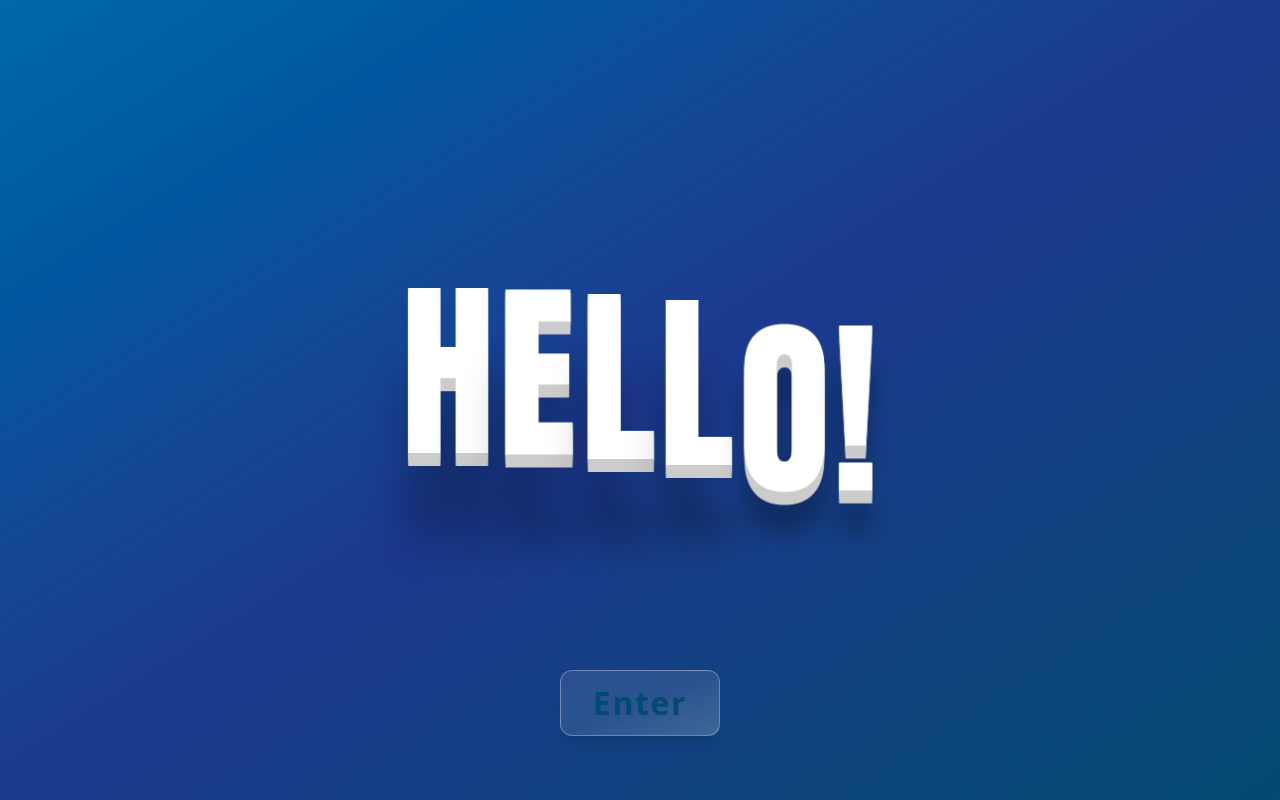
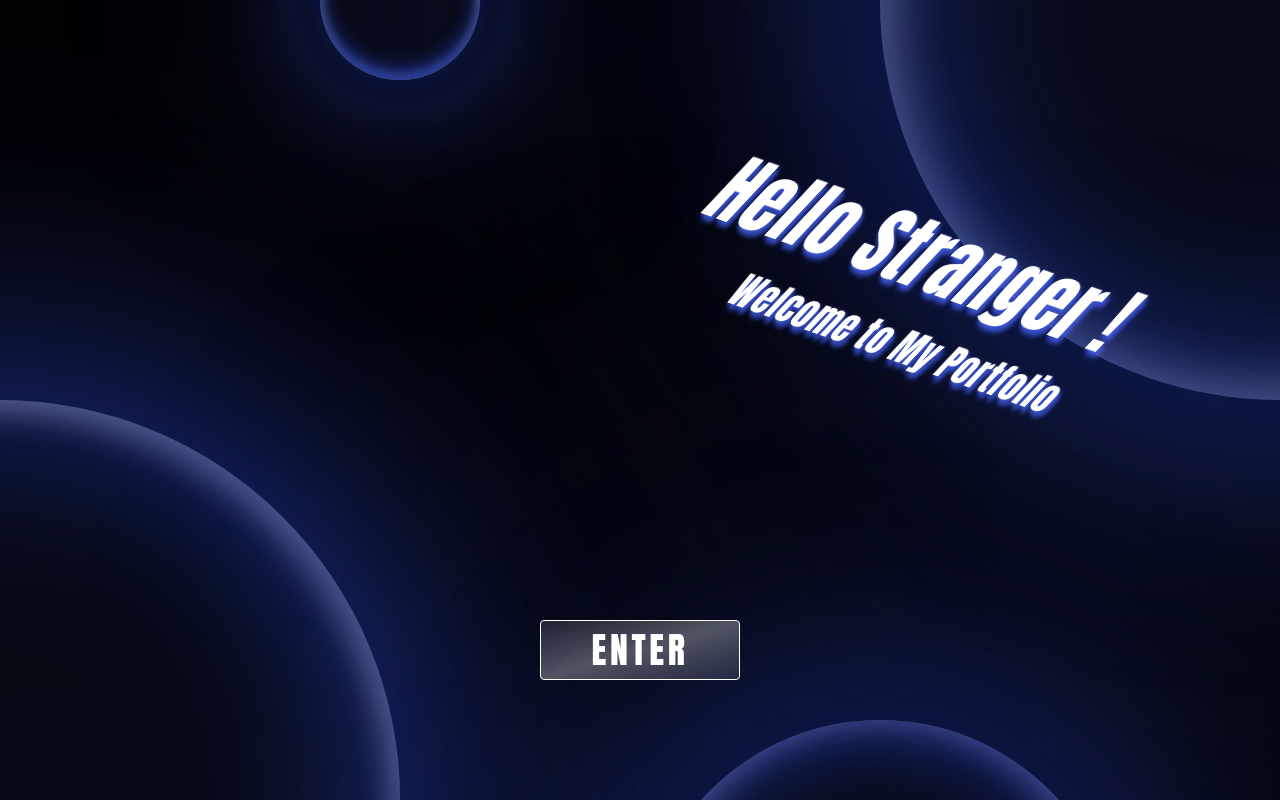
Before and after one commit to MoriCiao/Rosen-profile, a React (Vite) app: page / in a window 1280 px wide. Built offline with nearby package versions, Linux system fonts and the light colour scheme.

Commit message:
- feat : 新增頁面 & 套件安裝     - 新增BeginPage頁面     - 套件安裝react-awesome-reveal & sass-embedded

```diff
--- a/package.json
+++ b/package.json
@@ -15,6 +15,7 @@
     "@tailwindcss/vite": "^4.1.11",
     "framer-motion": "^12.16.0",
     "react": "^19.1.0",
+    "react-awesome-reveal": "^4.3.1",
     "react-dom": "^19.1.0",
     "react-router-dom": "^7.6.2"
   },
@@ -30,6 +31,7 @@
     "gh-pages": "^6.3.0",
     "globals": "^16.0.0",
     "postcss": "^8.5.4",
+    "sass-embedded": "^1.92.1",
     "tailwindcss": "^4.1.11",
     "vite": "^6.3.5"
   },
--- a/src/App.jsx
+++ b/src/App.jsx
@@ -5,6 +5,7 @@ import AppProvider from "./components/AppProvider";
 import Begin from "./components/Begin";
 import HeaderGuided from "./components/HeadeGuided";
 import { useState } from "react";
+import BeginPage from "./components/begin/beginPage";
 
 function App() {
   // useContext 將部分FN提供給 childern
@@ -15,7 +16,8 @@ function App() {
       className={`APP relative z-[10] xl:grid xl:grid-cols-12 flex  w-full h-screen `}
     >
       <AppProvider>
-        <Begin />
+        <BeginPage />
+        {/* <Begin /> */}
 
         <BgImg />
         <header
--- /dev/null
+++ b/src/components/begin/BeginPage.jsx
@@ -0,0 +1,43 @@
+import { delay, motion } from "framer-motion";
+import { useContext } from "react";
+import "./_BeginPage.scss";
+import { AppContext } from "../AppProvider";
+import Hello from "./Hello";
+import { useNavigate } from "react-router-dom";
+import { Fade, Slide } from "react-awesome-reveal";
+import Hello_II from "./Hello_II";
+const BeginPage = () => {
+  const { closeView, setCloseView } = useContext(AppContext);
+  const navigate = useNavigate();
+  return (
+    <>
+      {!closeView && (
+        <div className="beginPage absolute inset-0 z-100 w-full h-[100vh] bg-black overflow-hidden">
+          <Fade cascade damping={0.5}>
+            <div className="roundabout primary absolute w-[50rem] h-[50rem] rounded-full -top-[25rem] -right-[25rem] "></div>
+
+            <div className="roundabout secondary absolute lg:w-[50rem] lg:h-[50rem] w-[15rem] h-[15rem] rounded-full lg:-bottom-[25rem]  lg:-left-[25rem] -bottom-[7.5rem] -left-[7.5rem] "></div>
+
+            <div className="roundabout third absolute w-[30rem] h-[30rem] rounded-full -bottom-[25rem] left-1/2"></div>
+
+            <div className="roundabout fourth hidden md:block absolute w-[10rem] h-[10rem] rounded-full -top-[5rem] left-1/4"></div>
+            <Hello />
+            <Hello_II />
+            {/* Button */}
+            <motion.button
+              className="enterBtn absolute md:bottom-30 bottom-15 left-1/2 -translate-x-1/2 md:w-50 w-30 md:h-15 py-2 md:text-4xl text-2xl tracking-widest border rounded"
+              onClick={() => {
+                setCloseView(true);
+                navigate("/homepage");
+              }}
+            >
+              ENTER
+            </motion.button>
+          </Fade>
+        </div>
+      )}
+    </>
+  );
+};
+
+export default BeginPage;
--- /dev/null
+++ b/src/components/begin/Hello.jsx
@@ -0,0 +1,28 @@
+import React from "react";
+import { motion } from "framer-motion";
+const Hello = () => {
+  return (
+    <motion.div
+      initial={{
+        x: 1000,
+        y: 500,
+        scale: 0.1,
+        rotateX: -50,
+        rotateY: 30,
+        rotateZ: 45,
+      }}
+      animate={{ x: 0, y: 0, scale: 1, rotateX: -50, rotateY: 25, rotateZ: 45 }}
+      transition={{ duration: 0.8, delay: -1 }}
+      className="hello hidden md:block relative w-full h-full p-20"
+    >
+      <h1 className="text-end 4xl:text-[10rem] 2xl:text-[8rem] xl:text-[6rem] md:text-[5rem] text-[3rem] tracking-wide lg:translate-x-40 lg:translate-y-0 md:translate-x-40 md:translate-y-20 transition duration-500">
+        Hello Stranger !
+      </h1>
+      <h3 className="text-end 4xl:text-[4rem] 2xl:text-[3.5rem] xl:text-[3rem] md:text-[2rem]  tracking-wide lg:translate-x-40 lg:translate-y-0 md:translate-x-40 md:translate-y-20 transition duration-500">
+        Welcome to My Portfolio
+      </h3>
+    </motion.div>
+  );
+};
+
+export default Hello;
--- /dev/null
+++ b/src/components/begin/Hello_II.jsx
@@ -0,0 +1,21 @@
+import React from "react";
+import { motion } from "framer-motion";
+import { Bounce } from "react-awesome-reveal";
+const Hello_II = () => {
+  return (
+    <motion.div className="md:hidden hello_ii block relative w-full h-full p-20 flex flex-col gap-2 ">
+      <Bounce delay={2500}>
+        <h1 className="text-end text-[5rem] tracking-wide">Hello</h1>
+        <h2 className="text-end text-[3.5rem] tracking-wide">Stranger !</h2>
+        <h3 className="text-end text-[1.5rem] tracking-wide mt-2">
+          Welcome to
+        </h3>
+        <h3 className="text-end text-[2rem] tracking-wide mt-2">
+          My Portfolio
+        </h3>
+      </Bounce>
+    </motion.div>
+  );
+};
+
+export default Hello_II;
--- /dev/null
+++ b/src/components/begin/_BeginPage.scss
@@ -0,0 +1,89 @@
+
+.beginPage{
+    font-family: Impact, Haettenschweiler, 'Arial Narrow Bold', sans-serif;
+    color: white;
+    .roundabout{
+
+        &.primary{
+            box-shadow:
+                0 0 500px rgb(29, 49, 151),
+                inset -2px -5px 200px rgb(29, 49, 151),
+                inset -10px 10px 50px 20px rgba(255, 255, 255, 0.5),
+                -10px 10px 50px 20px black;
+            filter: drop-shadow(0 0 200px rgb(42, 56, 124))
+        }
+
+        &.third{
+            box-shadow:
+                    0 0 500px rgb(29, 49, 151),
+                    inset -2px 5px 100px rgb(29, 49, 151),
+                    inset 0px -10px 30px 10px rgba(255, 255, 255, 0.5),
+                    0px 10px 50px 20px black;
+                filter: drop-shadow(0 0 200px rgb(42, 56, 124))
+        }
+        &.fourth{
+            box-shadow:
+                0 0 100px rgb(29, 49, 151),
+                inset 0px -10px 20px rgb(29, 49, 151),
+                inset 0px -2px 10px 2px rgba(255, 255, 255, 0.5),
+                0px 2px 10px 20px black;
+            filter: drop-shadow(0 0 100px rgb(42, 56, 124))
+        }
+    }
+    .enterBtn{
+        background: linear-gradient(to bottom right,
+        rgba(255, 255, 255, 0.1),
+        rgba(255, 255, 255, 0.3),
+        rgba(255, 255, 255, 0.1));
+        transition: all 0.5s ease;
+        &:hover{
+            cursor: pointer;
+            text-shadow: 0 5px 10px rgba(255, 255, 255, 0.3);
+            box-shadow: 0 0 20px rgba(255, 255, 255, 0.5), inset -2px -2px 5px rgba(255, 255, 255, 0.5);
+            background: linear-gradient(to bottom right,
+                        rgb(67, 96, 238),
+                        rgb(29, 49, 151),
+                        rgb(29, 49, 151))
+
+        }
+    }
+    .hello{
+       text-shadow:
+        2px 2px 5px rgba(67, 96, 238,0.5),
+        4px 4px 5px rgba(67, 96, 238, 0.5),
+        8px 8px 5px rgba(67, 96, 238, 0.5),
+    }
+
+}
+
+@media (min-width: 769px) {
+    .beginPage {
+        .secondary {
+            box-shadow:
+                0 0 500px rgb(29, 49, 151),
+                inset -2px -5px 200px rgb(29, 49, 151),
+                inset -10px 10px 30px rgba(255, 255, 255, 0.5);
+            filter: drop-shadow(0 0 200px rgb(42, 56, 124))
+        }
+    }
+
+}
+
+@media (max-width:768px) {
+    .beginPage{
+        .secondary{
+            box-shadow:
+                    0 0 50px rgb(29, 49, 151),
+                    inset -2px -5px 50px rgb(29, 49, 151),
+                    inset -2px 2px 15px rgba(255, 255, 255, 0.5);
+                filter: drop-shadow(0 0 10px rgb(42, 56, 124))
+
+        }
+        .hello_ii{
+            text-shadow:
+                -2px 2px 5px rgba(255, 255, 255, 0.5),
+                -4px 4px 5px rgba(29, 49, 151, 0.5),
+                -6px 6px 5px rgba(29, 49, 151, 0.5);
+        }
+    }
+}
```
Also changed, not shown: 1 other file (tests, documents, lock files or other folders).
